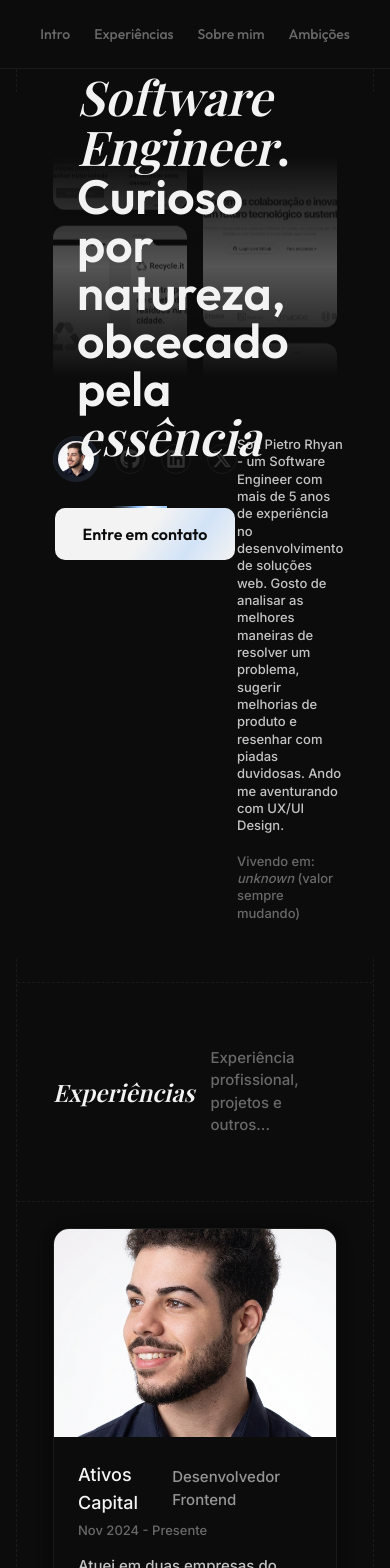
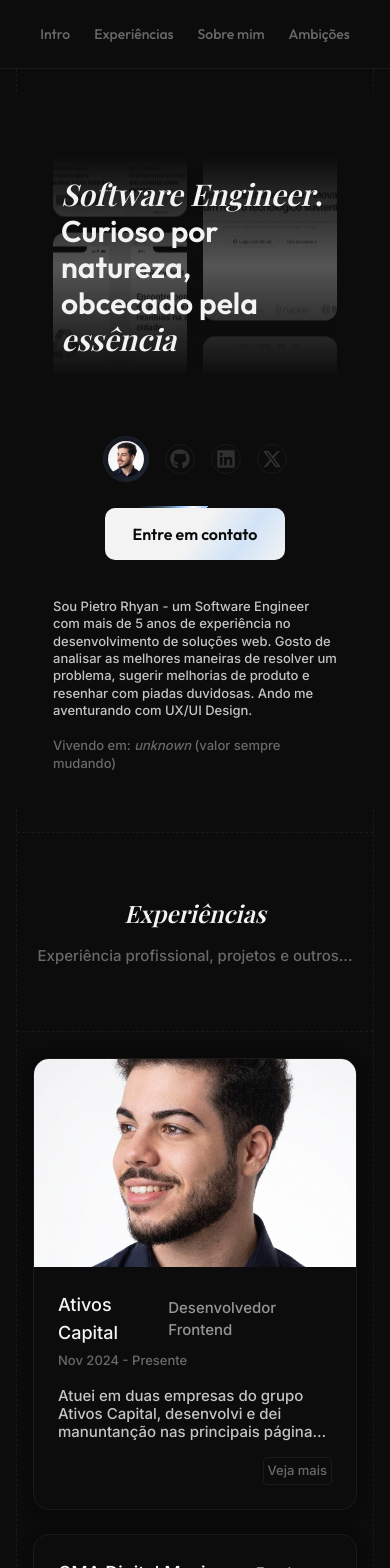
Before and after one commit to PietroRhyan/new-portfolio, a Next.js app: page / in a window 390 px wide. Shown: the top 1568 px of the page. Built offline with nearby package versions, Linux system fonts and the light colour scheme; no server answers.

Commit message:
fix: adjust the responsiveness in all pages

```diff
--- a/src/components/about-me-photos/index.tsx
+++ b/src/components/about-me-photos/index.tsx
@@ -2,8 +2,8 @@ import Image from "next/image";
 
 export function AboutMePhotos() {
   return (
-    <div className="w-[360px] h-[300px] md:w-[306px] md:h-[530px] relative">
-      <div className="absolute top-0 left-0 w-[235px] h-[282px] rounded-xl overflow-hidden">
+    <div className="w-[360px] h-[250px] sm:h-[300px] md:w-[306px] md:h-[530px] relative">
+      <div className="absolute top-0 left-6 sm:left-0 w-[185px] h-[200px] sm:w-[235px] sm:h-[282px] rounded-xl overflow-hidden">
         <Image
           src='/images/me-1.png'
           alt="Photo of mine"
@@ -13,7 +13,7 @@ export function AboutMePhotos() {
         />
       </div>
 
-      <div className="absolute top-1/2 -translate-y-1/2 right-0 w-[210px] h-[220px] rounded-xl overflow-hidden z-20">
+      <div className="absolute sm:top-1/2 sm:-translate-y-1/2 bottom-0 right-6 sm:right-0 w-[165px] h-[175px] sm:w-[210px] sm:h-[220px] rounded-xl overflow-hidden z-20">
         <Image
           src='/images/me-2.png'
           alt="Photo of mine"
--- a/src/components/footer/index.tsx
+++ b/src/components/footer/index.tsx
@@ -15,7 +15,7 @@ export function Footer() {
       <div className="max-w-216 mx-auto pb-7 px-4 md:px-0 flex flex-col gap-20" >
         <div className="flex items-end justify-start overflow-hidden flex-wrap" >
           <h1 className="font-outfit text-[96px] font-bold bg-clip-text text-transparent bg-linear-to-b from-dark-gray/50 to-gray/50 uppercase leading-[72px] -mt-1.5 -ml-1.5">Pietro Rhyan</h1>
-          <div className="flex flex-col gap-0 leading-3 text-xs text-gray/50 -ml-1" >
+          <div className="flex flex-col gap-0 leading-3 text-xs text-gray/50 md:-ml-1" >
             <span className="font-light">{t('thanks')}</span>
             <span className="font-medium">{t('tooSee')}</span>
             <span className="font-bold">{t('myPortfolio')}</span>
--- a/src/components/intro/index.tsx
+++ b/src/components/intro/index.tsx
@@ -86,10 +86,10 @@ export function Intro() {
 
         <div
           role="presentation"
-          className="absolute z-10 w-full h-full top-0 left-0 bottom-0 bg-linear-to-b from-10% from-background via-background/70 to-background to-90% p-6"
+          className="absolute z-10 w-full h-full top-0 left-0 bottom-0 bg-linear-to-b from-10% from-background via-background/70 to-background to-90% py-6 px-2 sm:p-6"
         >
           <div className="relative flex items-center justify-center w-full h-full">
-            <h1 className="font-outfit text-5xl font-semibold max-w-[740px]">
+            <h1 className="font-outfit text-3xl sm:text-5xl font-semibold max-w-[740px]">
               {t.rich("title", {
                 role: (chunk) => (
                   <span className="font-playfair italic font-semibold">
@@ -107,7 +107,7 @@ export function Intro() {
         </div>
       </div>
 
-      <div className="w-full flex items-start justify-between">
+      <div className="w-full flex flex-col sm:flex-row items-center justify-center sm:items-start sm:justify-between gap-9 sm:gap-6">
         <div className="flex flex-col gap-6" >
           <div className="flex items-center gap-4">
             <Avatar />
--- a/src/components/ui/section/index.tsx
+++ b/src/components/ui/section/index.tsx
@@ -8,12 +8,12 @@ interface SectionProps {
 export function Section({ id, title, description, children }: SectionProps) {
   return (
     <section id={id} className="w-full pb-14">
-      <div className='w-full py-16 px-9 border-y border-dashed border-y-dark-gray flex items-center justify-between gap-4' >
+      <div className='w-full py-16 px-4 sm:px-9 border-y border-dashed border-y-dark-gray flex flex-col sm:flex-row items-center justify-center sm:justify-between gap-4 text-center sm:text-start' >
         <h2 className="font-playfair font-semibold text-2xl italic">{title}</h2>
         <p className="text-base text-gray/50" >{description}</p>
       </div>
 
-      <div className="w-full pt-6.5 px-9 pb-14" >
+      <div className="w-full pt-6.5 px-4 sm:px-9 pb-14" >
         {children}
       </div>
     </section>
```
Also changed, not shown: src/components/experiences/index.tsx (+4 -4 lines).
